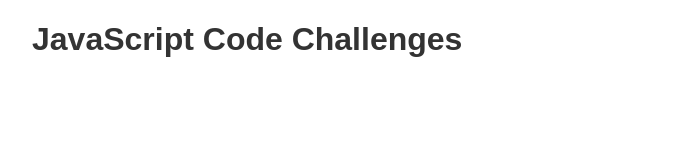
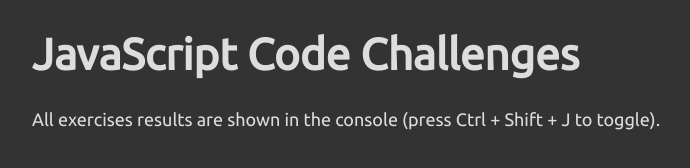
Before and after one commit to lemuelpjr/js-code-challenges, a plain HTML site: page index.html in a window 1280 px wide. Shown: the whole page, without its empty margins (228-918 px from the left). Drawn offline with Linux system fonts and the light colour scheme.

Commit message:
update readme and add some style changes

```diff
--- a/index.html
+++ b/index.html
@@ -4,13 +4,15 @@
   <meta charset="UTF-8">
   <meta name="viewport" content="width=device-width, initial-scale=1.0">
   <meta http-equiv="X-UA-Compatible" content="ie=edge">
+  <link href="https://fonts.googleapis.com/css?family=Ubuntu&display=swap" rel="stylesheet">
 
   <title>JavaScript Code Challenges</title>
 
   <style>
     body {
-      color: #333;
-      font-family: sans-serif;
+      color: #ddd;
+      background-color: #333;
+      font-family: 'Ubuntu', sans-serif;
     }
 
     header {
@@ -18,13 +20,23 @@
       margin: auto;
       padding: 0 25px;
     }
+
+    .title {
+      font-size: 44px;
+    }
+
+    .content {
+      font-size: 18px;
+    }
   </style>
 </head>
 
 <body>
   <header>
     <h1 class="title">JavaScript Code Challenges</h1>
-  </header>
+
+    <p class="content">All exercises results are shown in the console (press Ctrl + Shift + J to toggle).</p>
+  </heade>
 
   <script src="script.js"></script>
 </body>
```
Also changed, not shown: 1 other file.
